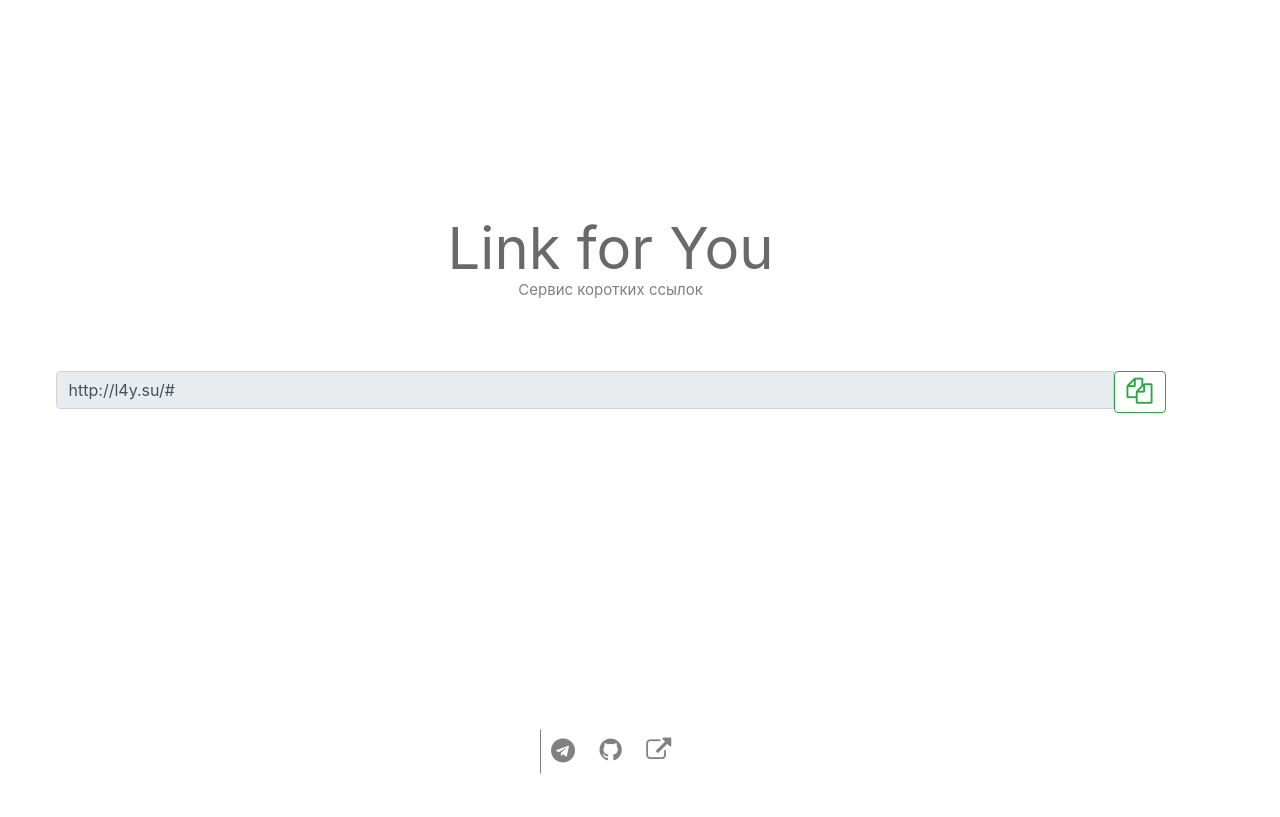
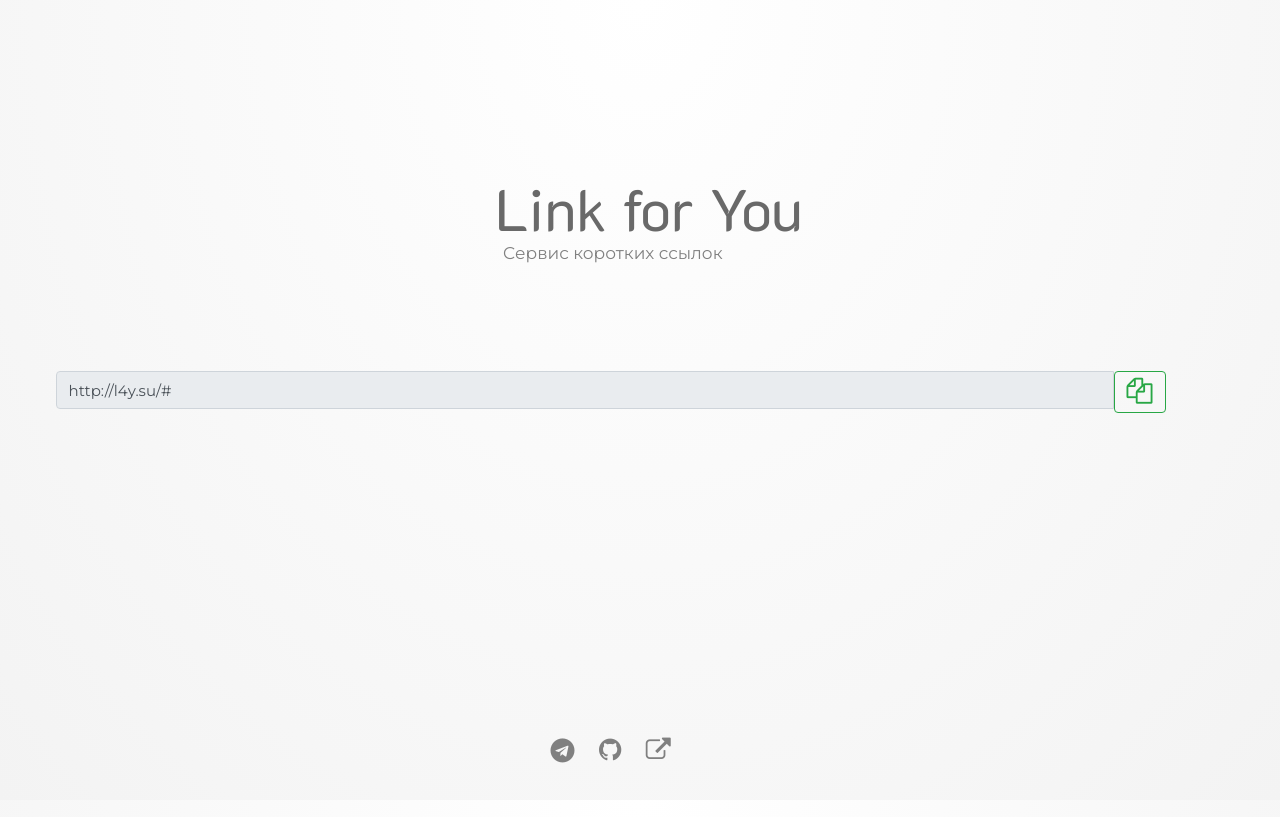
Before and after one commit to ShuvalovEP/URL-Shortener, a Flask app: template app/templates/index.html in a window 1280 px wide. Run offline with Flask 2, Linux system fonts and the light colour scheme; the template is opened without the code that fills it: most values are stand-ins (such as "Sample title", 1, 10 or a date in 2020); some libraries are stand-ins or nearby versions.

Commit message:
Update style.css

```diff
--- a/app/static/css/style.css
+++ b/app/static/css/style.css
@@ -4,8 +4,10 @@ html {
 }
 
 body {
-    background-color:#FFFFFF;
-    margin-bottom: 60px;
+    background: #FFFFFF;
+    background: -webkit-radial-gradient(top, #FFFFFF, #F3F3F3);
+    background: -moz-radial-gradient(top, #FFFFFF, #F3F3F3);
+    background: radial-gradient(to bottom, #FFFFFF, #F3F3F3);
 }
 
 .container {
@@ -17,26 +19,38 @@ body {
     transform: translate(-50%, -50%);
 }
 
+.alert{
+    text-align: center;
+}
+
 .logo {
     color: #696969;
     font-size: 58px;
+    font-family: 'K2D', serif;
     position: absolute;
     display: table;
-    top: 31%;
-    left: 47.7%;
+    top: 26%;
+    left: 50.7%;
     margin-right: -50%;
     transform: translate(-50%, -50%);
 }
 
 .description {
     color: #808080;
-    font-size: 15px;
+    font-size: 17px;
+    font-family: 'Montserrat', serif;
     position: absolute;
     display: table;
-    top: 36.3%;
+    top: 31.3%;
     left: 47.7%;
-    margin-right: -50%;
-    transform: translate(-50%, -50%);
+    margin-right: -60%;
+    transform: translate(-49%, -35%);
+}
+.form-control
+{
+    font-size: 15px;
+    font-family: 'Montserrat', serif;
+    box-shadow: 3px 2px 2px 2 #808080;
 }
 
 #footer {
@@ -58,9 +72,6 @@ body {
     padding: 10px;
 }
 
-.footer a:first-child {
-    border-left: 1px solid #808080;
-}
 
 .footer a:hover {
     color: red;
```
